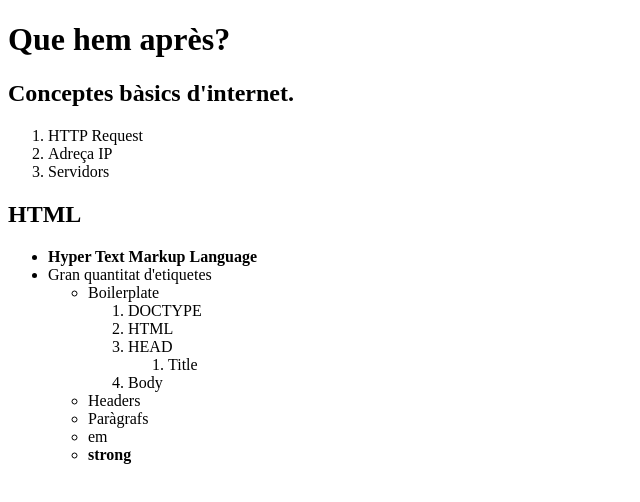
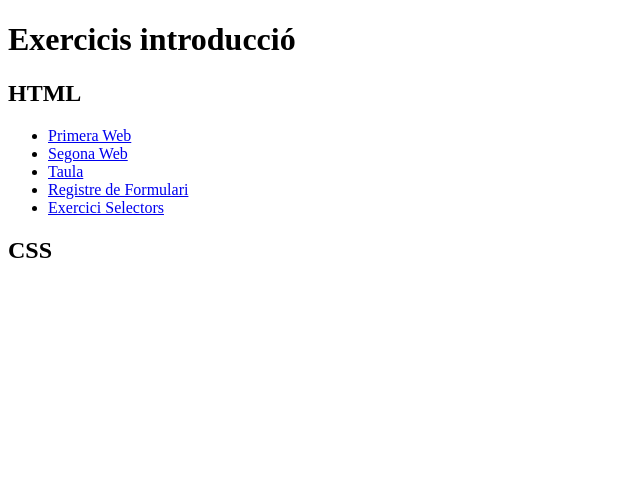
Before and after one commit to srayom/introduccio, a plain HTML site: page index.html in a window 1280 px wide. Shown: the whole page, without its empty margins (0-640 px from the left). Drawn offline with Linux system fonts and the light colour scheme.

Commit message:
Ho he organitzat

```diff
--- a/index.html
+++ b/index.html
@@ -3,36 +3,18 @@
 <head>
     <meta charset="UTF-8">
     <meta name="viewport" content="width=1024, initial-scale=1.0">
-    <title>El meu primer HTML</title>
+    <title>ÍNDEX D'EXERCICIS</title>
 </head>
 <body>
-    <h1>Que hem après?</h1>
-    <h2>Conceptes bàsics d'internet.</h2>
-    <ol>
-        <li>HTTP Request</li>
-        <li>Adreça IP</li>
-        <li>Servidors</li>
-    </ol>
+    <h1>Exercicis introducció</h1>
     <h2>HTML</h2>
     <ul>
-        <li><strong>Hyper Text Markup Language</strong></li>
-        <li>Gran quantitat d'etiquetes</li>
-            <ul>
-                <li>Boilerplate</li>
-                <ol>
-                    <li>DOCTYPE</li>
-                    <li>HTML</li>
-                    <li>HEAD</li>
-                    <ol>
-                        <li>Title</li>
-                    </ol>
-                    <li>Body</li>
-                </ol>
-                <li>Headers</li>
-                <li>Paràgrafs</li>
-                <li>em</li>
-                <li><strong>strong<strong></li>
-            </ul>
+        <li><a href="primeraweb.html">Primera Web</a></li>
+        <li><a href="segonaweb.html">Segona Web</a></li>
+        <li><a href="taula.html">Taula</a></li>
+        <li><a href="registre.html">Registre de Formulari</a></li>
+        <li><a href="exerciciSelectors.html">Exercici Selectors</a></li>
     </ul>
+    <h2>CSS</h2>
 </body>
 </html>
```
Also changed, not shown: exerciciSelectors.html (+1 -1 lines), primeraweb.html (added, +39 -0 lines), registre.html (+1 -1 lines), segonaweb.html (renamed from practica2.html, +1 -0 lines), taula.html (renamed from productes.html, +1 -1 lines), 1 other file.
